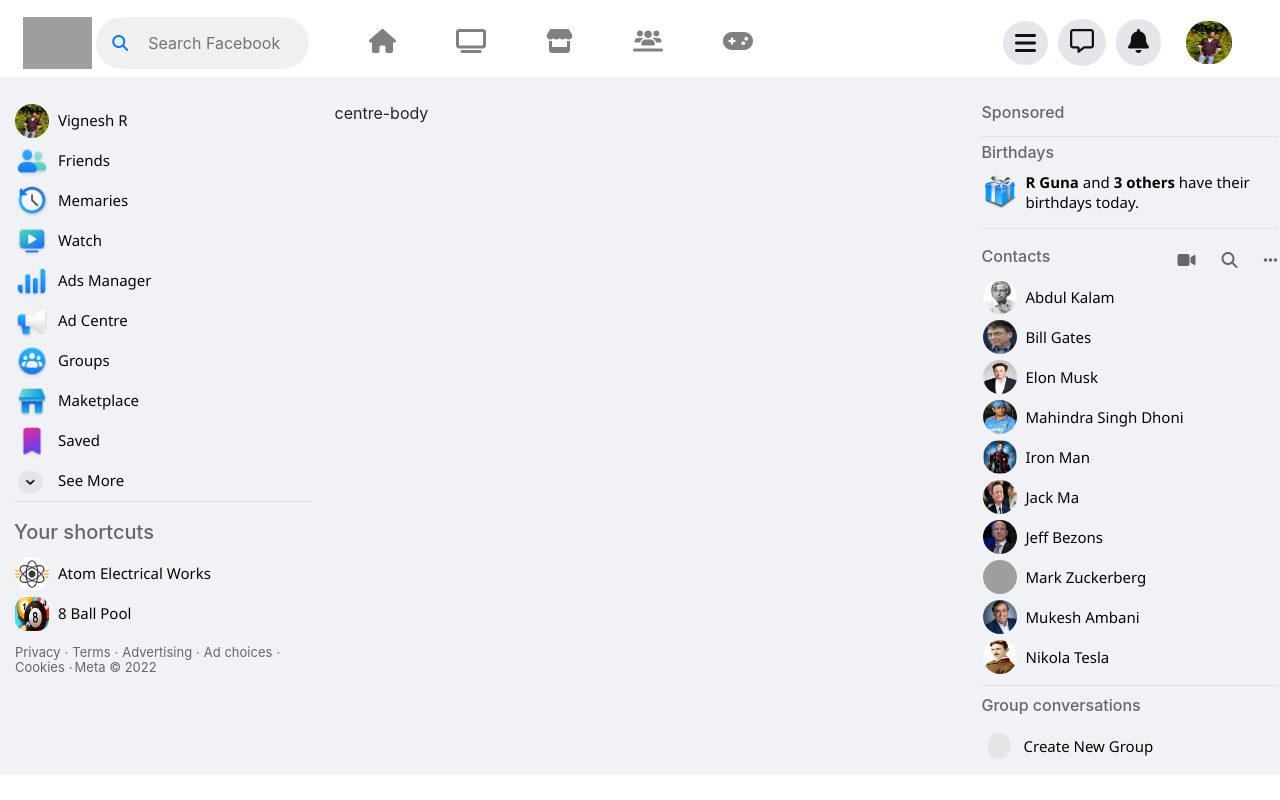
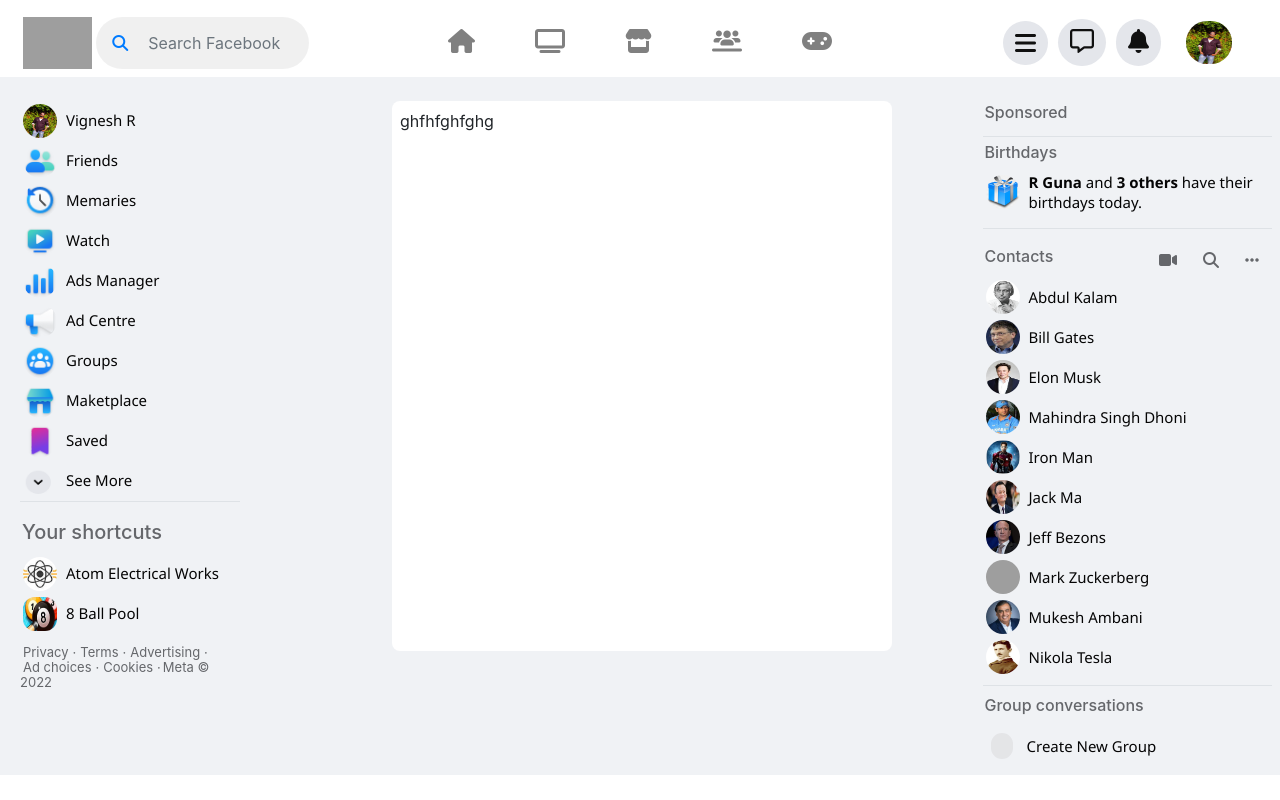
Before and after one commit to viki2701/facebook2022, an Angular app in the folder facebook/: page / in a window 1280 px wide. Built offline with nearby package versions, Linux system fonts and the light colour scheme; grey boxes are pictures that could not be loaded.

Commit message:
Bootstarp problem fix

```diff
--- a/facebook/src/app/app.component.html
+++ b/facebook/src/app/app.component.html
@@ -16,7 +16,7 @@
             </a>
         </div>
       </div>
-      <div class="col-6 d-none d-lg-flex">
+      <div class="col-6 d-none d-lg-flex justify-content-center">
         <div class="d-flex middle-box align-items-center">
 
               <a href="#" title="home">
@@ -45,7 +45,7 @@
         <div class="d-flex align-items-center justify-content-end last-box">
 
           <a href="#" title="Create" class="d-lg-none d-xs-flex">
-            <i class="fa-light fa-plus"></i>
+            <i class="fa-sharp fa-solid fa-plus"></i>
           </a>
 
               <a href="#" title="Menu" class="d-none d-lg-flex">
@@ -66,8 +66,8 @@
       </div>
     </div>
     <div class="row row-slidbar-body d-flex pt-4 pl-1">
-      <div class="d-none col-3 d-lg-flex ">
-            <div class="d-flex flex-column">
+      <div class="d-none col-3 d-lg-flex">
+            <div class="d-flex flex-column mr-1 left-sidebar-body ml-2">
             <div class="sidebar-img-lef">
             <a href="#">
               <img src="assets\facebook\Viki photo.jpeg" alt="sidebar-image">
@@ -149,23 +149,29 @@
             </div>
             <div class="sidebar-left-bottom">
             <div>
-            <a href="#">Privacy</a><span>·</span><a href="#">Terms</a><span>·</span><a href="#">Advertising</a><span>·</span><a href="#">Ad choices</a><span>·</span>
+            <a href="#">Privacy</a><span>·</span><a href="#">Terms</a><span>·</span><a href="#">Advertising</a><span>·</span>
             </div>
             <div>
-              <a href="#">Cookies</a><span>·</span><span>Meta © 2022</span>
+              <a href="#">Ad choices</a><span>·</span> <a href="#">Cookies</a><span>·</span><span>Meta © 2022</span>
             </div>
             </div>
             </div>
       </div>
 
       <div Class="col-lg-6 col-md-8 col-xs-12">
-           <div class="centre-main d-flex">
-             centre-body
+           <div class="centre-main d-flex  mb-2 justify-content-center">
+
+             <div class="centre-main-card p-2 mb-2">
+              ghfhfghfghg
+
+             </div>
            </div>
+
+
        </div>
 
       <div class="d-none col-md-4 d-md-flex col-lg-3 d-lg-flex">
-          <div class="sidebar-left d-flex flex-column">
+          <div class="sidebar-right d-flex flex-column">
             <div class="sponsored"><h6>Sponsored</h6></div>
             <span class="border-bottom mt-1 mb-1"></span>
             <div class="sponsored"><h6>Birthdays</h6></div>
@@ -176,8 +182,9 @@
               </a>
               </div>
               <span class="border-bottom mt-3 mb-3"></span>
-              <div class="sidebar-right-contacts d-flex">
+              <div class="sidebar-right-contacts d-flex  justify-content-between">
                 <h6>Contacts</h6>
+                <div class="d-flex">
                 <a href="#">
                   <i class="fa-sharp fa-solid fa-video pl-2 pr-2"></i>
                 </a>
@@ -187,6 +194,7 @@
                 <a href="#">
                   <i class="fa-solid fa-ellipsis pl-2 pr-2"></i>
                 </a>
+                </div>
               </div>
 
               <div class="sidebar-img-right">
--- a/facebook/src/app/app.component.scss
+++ b/facebook/src/app/app.component.scss
@@ -67,6 +67,7 @@
         background-color: rgb(0 0 0 / 6%);
         border-radius: 10px;
     }
+
     a:focus{
         i{
             color: blue;
@@ -99,9 +100,15 @@
         background-color: white;
     }
 
+
 }
 .row-slidbar-body{
-    background-color:  #F0F2F5;
+    background-color: #F0F2F5;
+    width: 1350px;
+}
+
+.left-sidebar-body{
+    width: 220px;
 }
 
 .sidebar-img-lef{
@@ -109,7 +116,6 @@
     a{
         display: flex;
         text-decoration: none;
-        min-width: 300px;
 
     }
 
@@ -140,7 +146,7 @@
         color: rgb(101, 103, 107);
         vertical-align: baseline;
         padding: 2px;
-        min-width: 264px;
+        min-width: 188px;
     }
     a{
         padding:2px;
@@ -191,14 +197,10 @@
     }
 }
 
-div.centre-main{
-    //background-color: #e594ef3d;
-    min-width: 716px;
-}
 
-div.sidebar-left{
-    //background-color: rgb(89, 134, 119);
-    min-width: 298px;
+div.sidebar-right{
+    min-width: 221px;
+    margin-left: 3px;
 }
 
 div.sponsored{
@@ -214,7 +216,7 @@
     a{
         display: flex;
         text-decoration: none;
-        min-width: 298px;
+        max-width: 298px;
         align-items: center;
 
     }
@@ -255,7 +257,6 @@
         color: rgb(101, 103, 107);
         vertical-align: baseline;
         padding: 2px;
-        min-width: 185px;
     }
 
     a{
@@ -270,3 +271,14 @@
     }
 
 }
+
+div.centre-main{
+       min-width: 480px;
+}
+
+.centre-main-card{
+    background-color: white;
+    min-width: 500px;
+    min-height: 550px;
+    border-radius: 8px;
+}
```
